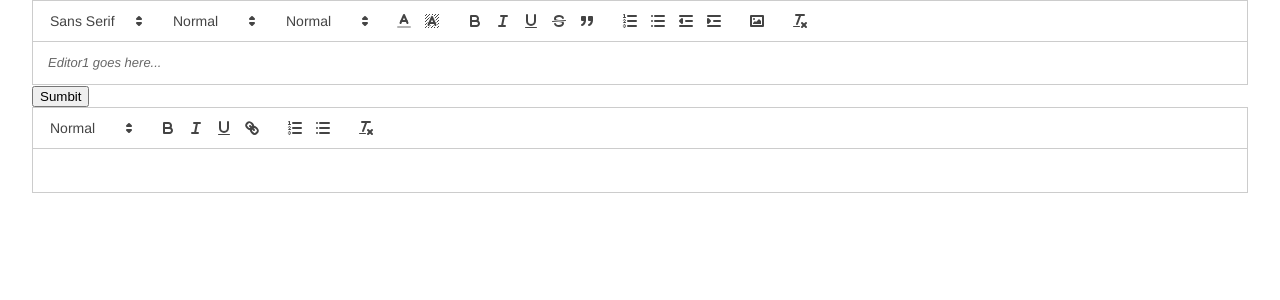
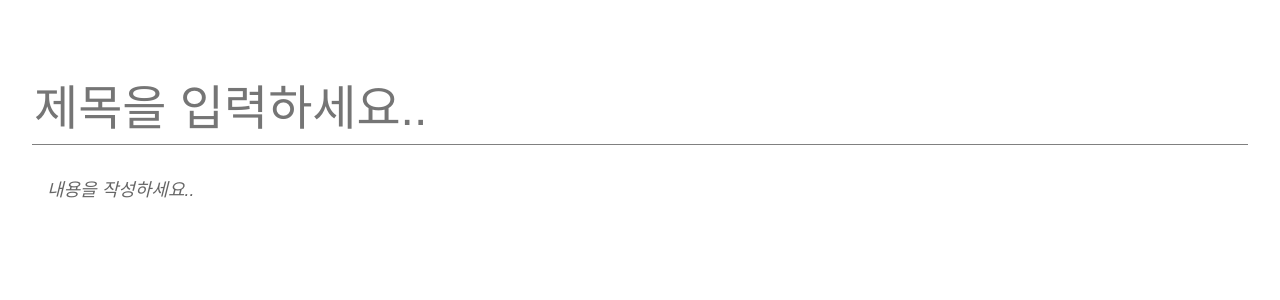
Before and after one commit to kureharyosuke/react-rich-editor, a Next.js app in the folder nextts/react-quill/: page / in a window 1280 px wide. Shown: the top 300 px of the page. Built offline with nearby package versions, Linux system fonts and the light colour scheme.

Commit message:
fix: quilljs

```diff
--- a/nextts/react-quill/components/Quill/Quill.tsx
+++ b/nextts/react-quill/components/Quill/Quill.tsx
@@ -1,6 +1,10 @@
+// import dynamic from "next/dynamic";
+// const Quill = dynamic(() => import("quill"));
 import React, { useEffect, useRef } from "react";
+
 // editor import
-import Quill from "quill";
+// import Quill from "quill";
+const Quill = typeof window === "object" ? require("quill") : () => false;
 import "quill/dist/quill.bubble.css"; // styled-component import
 import styled from "styled-components";
 
--- a/nextts/react-quill/pages/index.tsx
+++ b/nextts/react-quill/pages/index.tsx
@@ -4,6 +4,7 @@ import Image from "next/image";
 import styles from "../styles/Home.module.css";
 import { CustomEditor } from "../components/Editor/CustomEditor";
 import { Editor1 } from "../components/Editor1/Editor1";
+import { QuillEditor } from "../components/Quill/Quill";
 
 const Home: NextPage = () => {
   return (
@@ -15,7 +16,8 @@ const Home: NextPage = () => {
       </Head>
 
       {/* <CustomEditor /> */}
-      <Editor1 />
+      {/* <Editor1 /> */}
+      <QuillEditor />
     </div>
   );
 };
```
Also changed, not shown: nextts/react-quill/components/EditorToolbar.tsx (deleted, +0 -34 lines).
